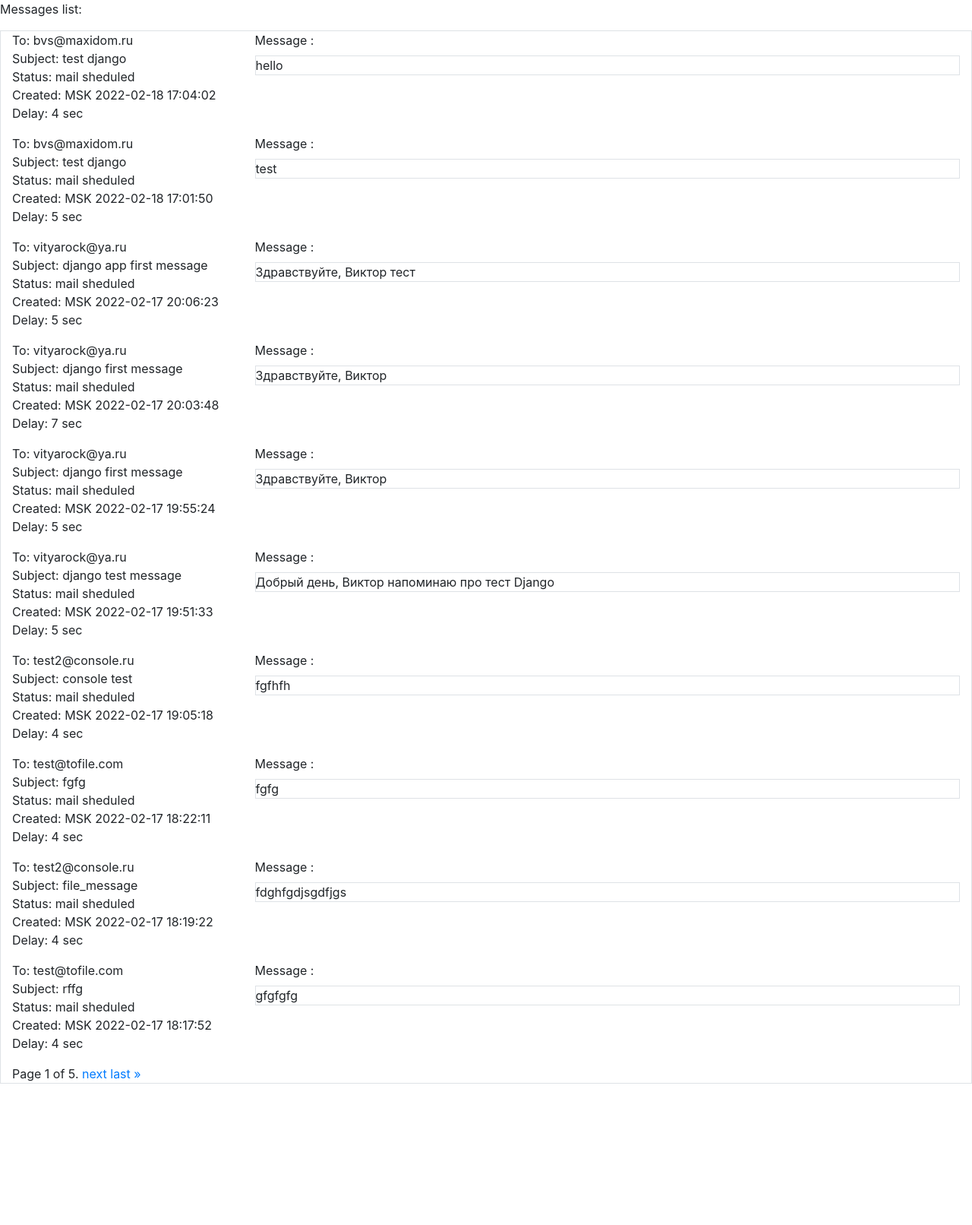
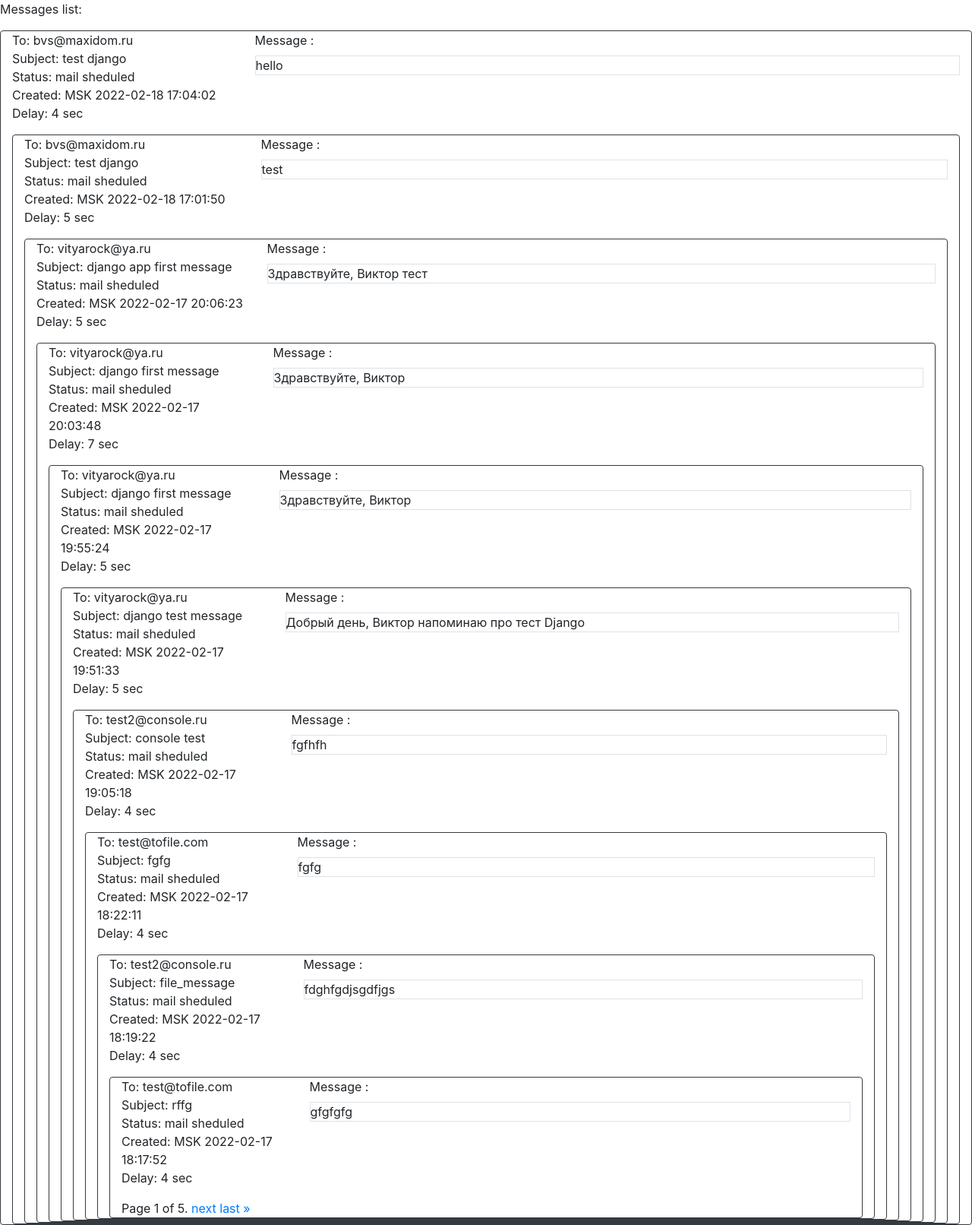
Before and after one commit to vityarock/pws_e2, a Django app: page / in a window 1280 px wide. Shown: the part 56-1668 px from the top of the page at 76% size. Before the commit the page ends 1482 px from the top, so only its background shows below. Run offline with Django 4.2, Linux system fonts and the light colour scheme; data comes from the database, SQL or seed files in the repository; some libraries are stand-ins or nearby versions.

Commit message:
TODO update6

```diff
--- a/templates/mail_list.html
+++ b/templates/mail_list.html
@@ -7,9 +7,10 @@
 
 
 <p>Messages list:</p>
-<div class="container-fluid border">
+{% for email in object_list %}
+<div class="container-fluid border border-dark rounded">
   <div class="row">
-{% for email in object_list %}
+
   	<div class="col-3">
        <p>To:  {{ email.receiver }} <br>
           Subject: {{ email.subject }} <br>
@@ -23,9 +24,10 @@
     <label for="mail_body">Message :</label><br>
     <p class="border" id = "mail_body" rows="6" cols="70" >{{ email.body }}</p>
     </div>
-    <hr>
+
+</div>
 {% endfor %}
-</div>
+
 
 <div class="pagination">
     <span class="step-links">
```
